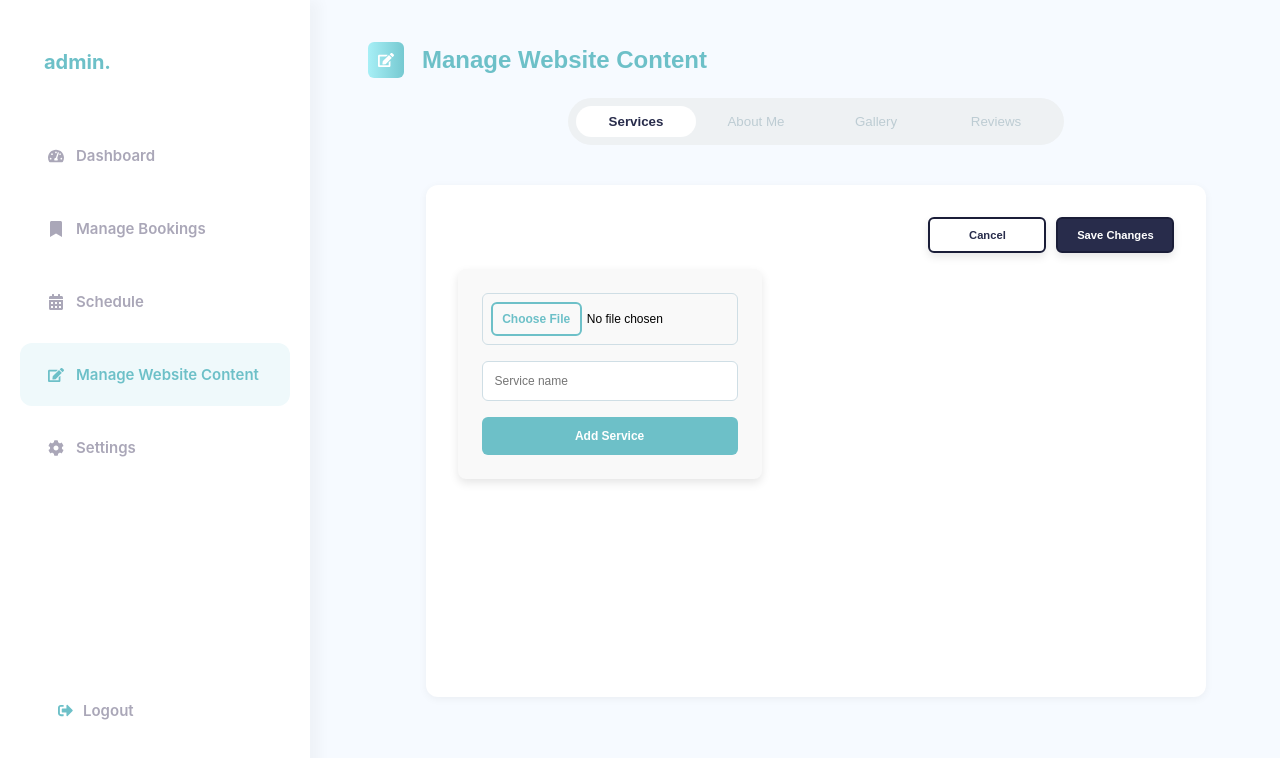
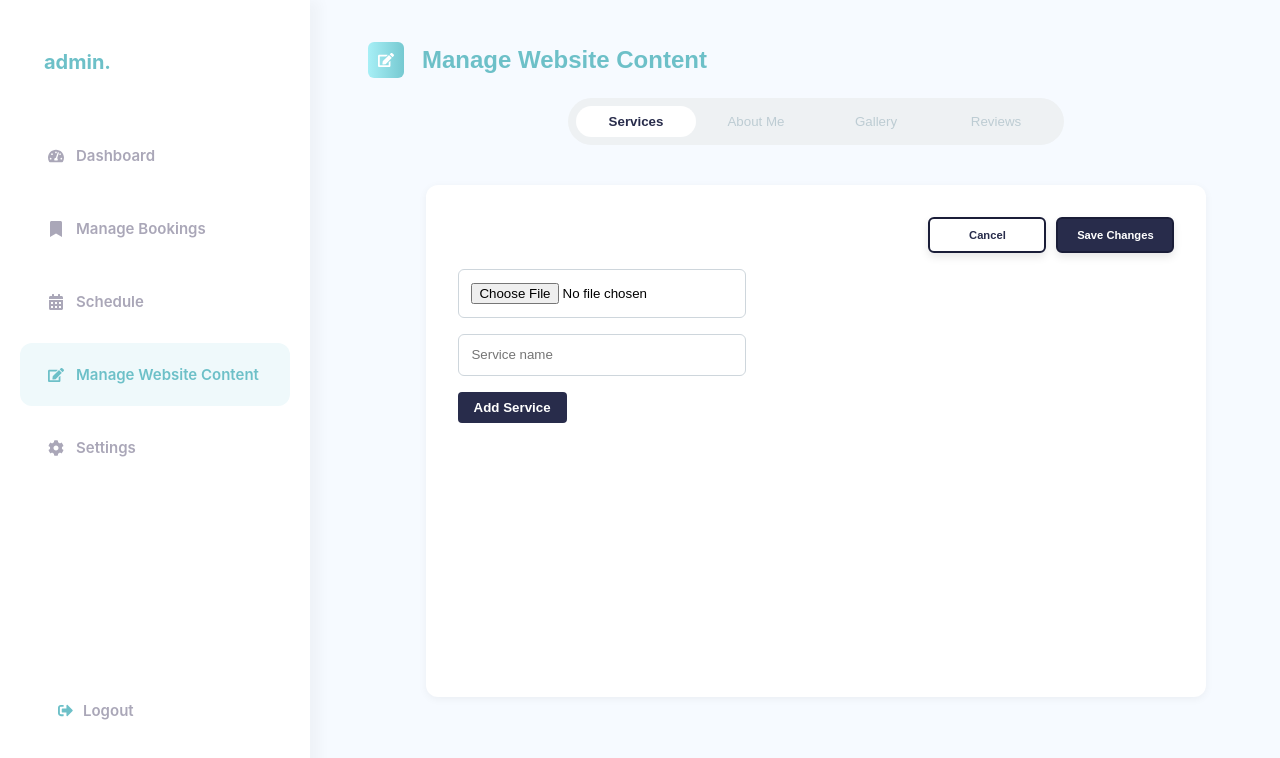
Before and after one commit to Masayes-Angela/Makeup-by-Jesse, a Next.js app in the folder frontend/makeup-by-jesse/: page /content in a window 1280 px wide. Both pictures are taken after a click on the button "Edit". Shown: the top 758 px of the page. Built offline with nearby package versions, Linux system fonts and the light colour scheme.

Commit message:
frontend upd

```diff
--- a/frontend/makeup-by-jesse/src/app/content/content.module.css
+++ b/frontend/makeup-by-jesse/src/app/content/content.module.css
@@ -134,16 +134,16 @@
   height: 15rem;
   object-fit: cover;
   border-radius: 6px;
+  border: 2px solid #CED6DC;
   margin-right: 2rem;
 }
 
 .serviceText {
   display: flex;
   flex-direction: column;
-  gap: 2px;
 }
 
-.service-item label {
+.service-item .serviceNameLabel {
   color: var(--gray);
   font-size: 14px;
 }
@@ -157,6 +157,7 @@
   border-radius: 6px;
   border: 1px solid #CED6DC;
   background-color: #F6F7F8;
+  margin-bottom: 2rem;
 }
 
 .service-actions button {
@@ -168,31 +169,22 @@
   transition: background 0.3s;
 }
 
-.service-actions .updateButton{
+.service-actions
+.updateButton,
+.deleteButton{
   margin-right: 6px;
   border: 2px solid var(--dark-text);
   background-color: var(--dark-text);
   color: var(--white);
 }
 
-.service-actions .updateButton:hover{
+.service-actions
+.updateButton:hover,
+.deleteButton:hover{
   border: 2px solid var(--dark-text);
   background-color: transparent;
   color: var(--dark-text);
 }
-
-.service-actions .deleteButton{
-  border: 2px solid var(--dark-text);
-  background-color: var(--dark-text);
-  color: var(--white);
-}
-
-.service-actions .deleteButton:hover{
-  border: 2px solid var(--dark-text);
-  background-color: transparent;
-  color: var(--dark-text);
-}
-
 
 /*Buttons */
 .editButton{
@@ -250,72 +242,162 @@
   box-shadow: 0 4px 8px rgba(0, 0, 0, 0.1);
 }
 
-
-/* Add Service Form */
+/* Add form styling */
 .add-service-form {
-  background-color: #f9f9f9;
-  padding: 1.5rem;
-  border-radius: 8px;
-  box-shadow: 0 4px 10px rgba(0, 0, 0, 0.1);
+  width: 18rem;
   display: flex;
   flex-direction: column;
   gap: 1rem;
-  width: 16rem;
-  margin: 1rem 0;
+  margin-top: 1rem;
+  margin-bottom: 4rem;
 }
 
+.add-service-form input[type="text"],
 .add-service-form input[type="file"] {
-  padding: 0.5rem;
+  padding: 0.8rem;
+  border: 1px solid #CED6DC;
   border-radius: 6px;
-  border: 1px solid #CFDEE5;
-  background-color: transparent;
-  cursor: pointer;
-  font-size: 12px;
 }
 
-.add-service-form input[type="text"] {
-  padding: 0.75rem;
-  border-radius: 6px;
-  border: 1px solid #CFDEE5;
-  font-size: 12px;
-  color: var(--dark-text);
-  outline: none;
-  transition: border-color 0.3s;
+.addServiceButton {
+  align-self: flex-start;
+  padding: 0.5rem 1rem;
+  background-color: var(--dark-text);
+  color: white;
+  border: none;
+  border-radius: 4px;
+  font-weight: bold;
+  cursor: pointer;
 }
 
-.add-service-form input[type="text"]:focus {
-  border-color: #76C9D1;
+/* Update Modal */
+
+.modalOverlay {
+  position: fixed;
+  top: 0;
+  left: 0;
+  width: 100%;
+  height: 100%;
+  background-color: rgba(0, 0, 0, 0.552);
+  display: flex;
+  align-items: center;
+  justify-content: center;
+  z-index: 1000;
 }
 
-.add-service-form button {
-  padding: 0.75rem 1.5rem;
-  background-color: var(--primary);
-  color: #fff;
-  border: none;
-  border-radius: 6px;
-  cursor: pointer;
-  font-weight: bold;
-  font-size: 12px;
-  transition: background-color 0.2s ease;
+.modalContent {
+  background: #fff;
+  padding: 2rem;
+  border-radius: 10px;
+  min-width: 300px;
+  max-width: 90%;
+  position: relative;
 }
 
-.add-service-form button:hover {
-  background-color: rgb(28, 163, 175);
+.modalClose {
+  position: absolute;
+  top: 0.8rem;
+  right: 1rem;
+  color: var(--dark-text);
+  background: transparent;
+  border: none;
+  font-size: 1.5rem;
+  cursor: pointer;
 }
 
-/* Styling for the file input */
-.add-service-form input[type="file"]::file-selector-button {
+.modalClose:hover{
+  color: var(--primary);
+}
+
+.modalTitle {
+  margin-bottom: 0.8rem;
+  font-size: 1.3rem;
+  font-weight: bold;
+  color: var(--primary);
+}
+
+.updateForm {
+  display: flex;
+  flex-direction: column;
+  gap: 1rem;
+}
+
+.inputLabel {
+  font-size: 14px;
+  font-weight: 500;
+  margin-top: 0.5rem;
+  color: #898c8f;
+}
+
+.textInput {
+  padding: 0.5rem 0.75rem;
+  border: 1px solid #ccc;
+  border-radius: 8px;
+  font-size: 1rem;
+  width: 90%;
+}
+
+.fileInputWrapper {
+  position: relative;
+  display: inline-block;
+  background-color: var(--dark-text);
+  color: white;
+  padding: 0.3rem 0.6rem;
+  font-size: 0.8rem;
+  border: 1px solid var(--dark-text);
+  border-radius: 4px;
+  cursor: pointer;
+  width: fit-content;
+}
+
+.fileInputWrapper:hover {
+  color: var(--dark-text);
+  border: 1px solid var(--dark-text);
   background-color: transparent;
-  border: 2px solid var(--primary);
-  color: var(--primary);
-  border-radius: 6px;
-  font-weight: bold;
-  margin-right: 5px;
-  padding: 0.5rem 0.6rem;
+}
+
+.fileInput {
+  position: absolute;
+  left: 0;
+  top: 0;
+  opacity: 0;
+  width: 100%;
+  height: 100%;
+  cursor: pointer;
+}
+
+.updateButtons {
+  display: flex;
+  justify-content: flex-end;
+  gap: 0.45rem;
+  margin-top: 1.2rem;
+}
+
+.UpdmodalcancelButton,
+.UpdmodalsaveButton {
+  padding: 0.5rem 1.5rem;
+  font-size: 14px;
+  font-weight: 600;
+  border: none;
+  border-radius: 4px;
   cursor: pointer;
   transition: background-color 0.2s ease;
 }
 
-.add-service-form input[type="file"]:hover::file-selector-button {
-  background-color: #e7efef;
+.UpdmodalcancelButton{
+  background-color: #e3e8e8;
+  color: var(--primary);
 }
+
+.UpdmodalcancelButton:hover {
+  background-color: #d5dbdb;
+}
+
+.UpdmodalsaveButton {
+  background-color: #7BCDD5;
+  color: white;
+}
+
+.UpdmodalsaveButton:hover {
+  background-color: #65C4CD;
+}
--- a/frontend/makeup-by-jesse/src/app/content/page.js
+++ b/frontend/makeup-by-jesse/src/app/content/page.js
@@ -5,10 +5,25 @@ import Image from 'next/image';
 import styles from './content.module.css';
 import { FaEdit } from 'react-icons/fa';
 
+// Modal Component
+const Modal = ({ isOpen, onClose, children }) => {
+  if (!isOpen) return null;
+  return (
+    <div className={styles.modalOverlay}>
+      <div className={styles.modalContent}>
+        <button className={styles.modalClose} onClick={onClose}>×</button>
+        {children}
+      </div>
+    </div>
+  );
+};
+
 const ManageWebsite = () => {
   const [activeTab, setActiveTab] = useState('services');
   const [services, setServices] = useState([]);
   const [isEditing, setIsEditing] = useState(false);
+  const [selectedServiceIndex, setSelectedServiceIndex] = useState(null);
+  const [isModalOpen, setIsModalOpen] = useState(false);
 
   const handleAdd = (newService) => {
     setServices([...services, newService]);
@@ -18,6 +33,7 @@ const ManageWebsite = () => {
     const updatedList = [...services];
     updatedList[index] = updatedService;
     setServices(updatedList);
+    setIsModalOpen(false);
   };
 
   const handleDelete = (index) => {
@@ -42,9 +58,7 @@ const ManageWebsite = () => {
                 ) : (
                   <button className={styles.editButton} onClick={() => setIsEditing(true)}>
                     <span className={styles.buttonText}>Edit</span>
-                    <span className={styles.iconWrapper}>
-                      <FaEdit />
-                    </span>
+                    <span className={styles.iconWrapper}><FaEdit /></span>
                   </button>
                 )}
               </div>
@@ -59,7 +73,10 @@ const ManageWebsite = () => {
                   index={index}
                   service={service}
                   isEditing={isEditing}
-                  onUpdate={handleUpdate}
+                  onEditClick={() => {
+                    setSelectedServiceIndex(index);
+                    setIsModalOpen(true);
+                  }}
                   onDelete={handleDelete}
                 />
               ))}
@@ -77,6 +94,8 @@ const ManageWebsite = () => {
     }
   };
 
+  const selectedService = selectedServiceIndex !== null ? services[selectedServiceIndex] : null;
+
   return (
     <div className={styles['manage-website']}>
       <div className={styles.container}>
@@ -87,43 +106,32 @@ const ManageWebsite = () => {
       </div>
 
       <nav className={styles['mw-nav']}>
-        <button
-          onClick={() => setActiveTab('services')}
-          className={activeTab === 'services' ? styles.active : ''}
-        >
-          Services
-        </button>
-        <button
-          onClick={() => setActiveTab('about')}
-          className={activeTab === 'about' ? styles.active : ''}
-        >
-          About Me
-        </button>
-        <button
-          onClick={() => setActiveTab('gallery')}
-          className={activeTab === 'gallery' ? styles.active : ''}
-        >
-          Gallery
-        </button>
-        <button
-          onClick={() => setActiveTab('reviews')}
-          className={activeTab === 'reviews' ? styles.active : ''}
-        >
-          Reviews
-        </button>
+        <button onClick={() => setActiveTab('services')} className={activeTab === 'services' ? styles.active : ''}>Services</button>
+        <button onClick={() => setActiveTab('about')} className={activeTab === 'about' ? styles.active : ''}>About Me</button>
+        <button onClick={() => setActiveTab('gallery')} className={activeTab === 'gallery' ? styles.active : ''}>Gallery</button>
+        <button onClick={() => setActiveTab('reviews')} className={activeTab === 'reviews' ? styles.active : ''}>Reviews</button>
       </nav>
 
       <div className={styles['tab-content-container']}>
         {renderTabContent()}
       </div>
+
+      <Modal isOpen={isModalOpen} onClose={() => setIsModalOpen(false)}>
+        {selectedService && (
+          <UpdateServiceForm
+            service={selectedService}
+            onSave={(updatedService) => handleUpdate(selectedServiceIndex, updatedService)}
+            onCancel={() => setIsModalOpen(false)}
+          />
+        )}
+      </Modal>
     </div>
   );
 };
 
 export default ManageWebsite;
 
-// Components
-
+// Add Service
 const AddServiceForm = ({ onAdd }) => {
   const [name, setName] = useState('');
   const [image, setImage] = useState(null);
@@ -144,16 +152,16 @@ const AddServiceForm = ({ onAdd }) => {
   return (
     <form className={styles['add-service-form']} onSubmit={handleSubmit}>
       <input
+        id="service-image"
+        name="serviceImage"
         type="file"
         accept="image/*"
-        name="serviceImage"
-        id="serviceImage"
         onChange={(e) => setImage(e.target.files[0])}
       />
       <input
+        id="service-name"
+        name="serviceName"
         type="text"
-        name="serviceName"
-        id="serviceName"
         placeholder="Service name"
         value={name}
         onChange={(e) => setName(e.target.value)}
@@ -163,8 +171,8 @@ const AddServiceForm = ({ onAdd }) => {
   );
 };
 
-const ServiceItem = ({ index, service, isEditing, onUpdate, onDelete }) => {
-  const [isUpdating, setIsUpdating] = useState(false);
+// Update Service Modal Form
+const UpdateServiceForm = ({ service, onSave, onCancel }) => {
   const [updatedName, setUpdatedName] = useState(service.name);
   const [updatedImage, setUpdatedImage] = useState(service.image);
 
@@ -176,47 +184,61 @@ const ServiceItem = ({ index, service, isEditing, onUpdate, onDelete }) => {
     reader.readAsDataURL(file);
   };
 
-  const handleSave = () => {
-    onUpdate(index, { name: updatedName, image: updatedImage });
-    setIsUpdating(false);
-  };
+  return (
+    <div className={styles.updateForm}>
+      <h3 className={styles.modalTitle}>Update Service</h3>
 
-  return (
-    <div className={styles['service-item']}>
-      {isUpdating ? (
-        <>
+      <label htmlFor="update-image" className={styles.inputLabel}>Change Image</label>
+      <label className={styles.fileInputWrapper}>
+        Choose File
         <input
+          id="update-image"
+          name="updatedServiceImage"
           type="file"
-            name={`updateImage-${index}`}
-            id={`updateImage-${index}`}
+          className={styles.fileInput}
           onChange={handleImageChange}
         />
+      </label>
+
+      <label htmlFor="update-name" className={styles.inputLabel}>Service Name</label>
       <input
+        id="update-name"
+        name="updatedServiceName"
         type="text"
-            name={`updateName-${index}`}
-            id={`updateName-${index}`}
+        className={styles.textInput}
         value={updatedName}
         onChange={(e) => setUpdatedName(e.target.value)}
       />
-          <button className={styles.cancelButton} onClick={() => setIsUpdating(false)}>Cancel</button>
-          <button className={styles.saveButton} onClick={handleSave}>Save</button>
-        </>
-      ) : (
-        <>
+
+      <div className={styles.updateButtons}>
+        <button className={styles.UpdmodalcancelButton} onClick={onCancel}>Cancel</button>
+        <button
+          className={styles.UpdmodalsaveButton}
+          onClick={() => onSave({ name: updatedName, image: updatedImage })}
+        >
+          Save
+        </button>
+      </div>
+    </div>
+  );
+};
+
+// Service Item
+const ServiceItem = ({ index, service, isEditing, onEditClick, onDelete }) => {
+  return (
+    <div className={styles['service-item']}>
       <img src={service.image} alt={service.name} />
-          <div className={styles.serviceDetails}>
-            <label htmlFor="service-name" className={styles.serviceNameLabel}>Service Name</label>
+      <div className={styles.serviceText}>
+        <p className={styles.serviceNameLabel}>Service Name</p>
         <p className={styles.serviceName}>{service.name}</p>
 
         {isEditing && (
           <div className={styles['service-actions']}>
-              <button className={styles.updateButton} onClick={() => setIsUpdating(true)}>Update</button>
+            <button className={styles.updateButton} onClick={() => onEditClick(index)}>Update</button>
             <button className={styles.deleteButton} onClick={() => onDelete(index)}>Delete</button>
           </div>
         )}
       </div>
-        </>
-      )}
     </div>
   );
 };
```
Lines whose indentation alone changed are shown as unchanged.
